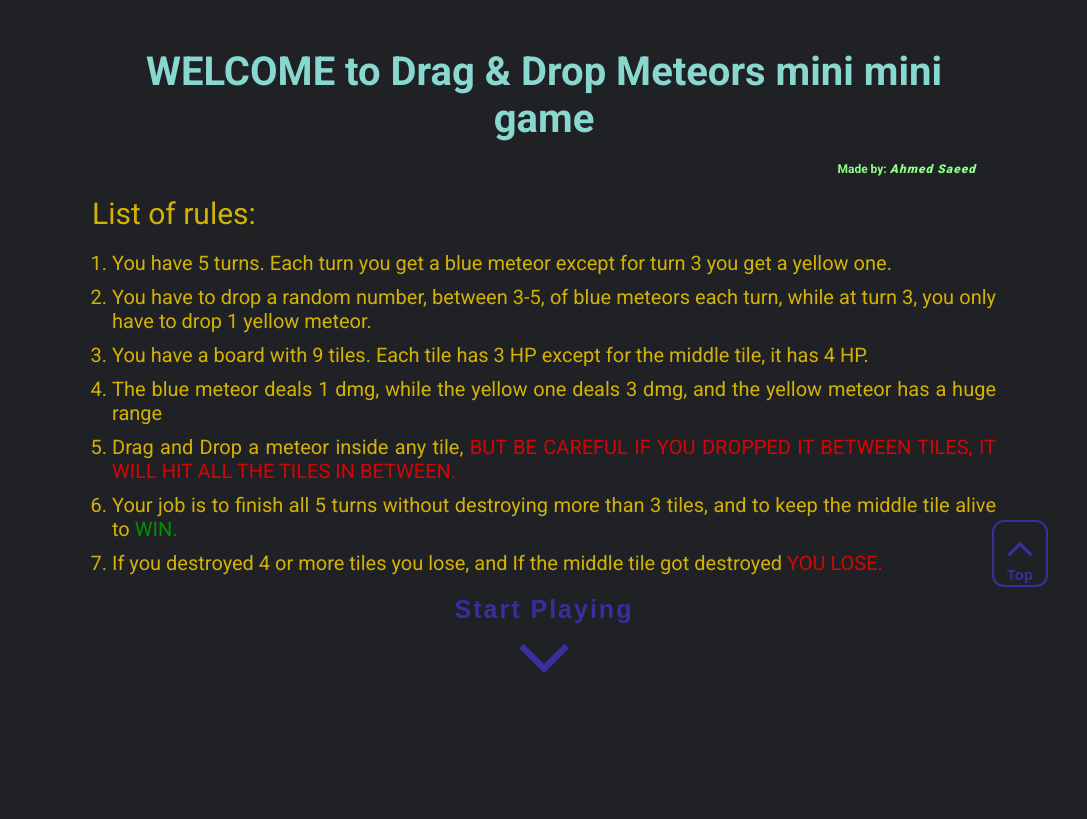
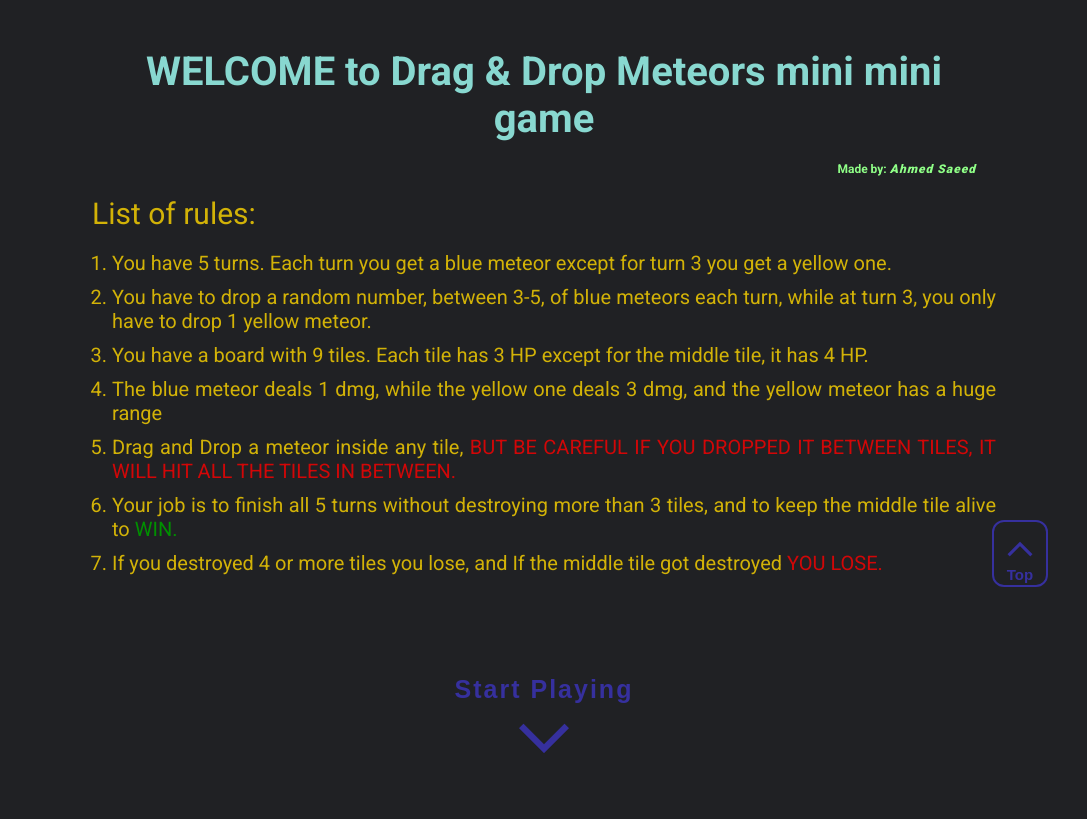
Before and after one commit to ahmed-s-fatahallah/meti-meteor, a website built with Parcel: page index.html in a window 1280 px wide. Shown: the part 133-952 px from the top of the page, without its empty margins (96-1183 px from the left). Built offline with nearby package versions, Linux system fonts and the light colour scheme.

Commit message:
style: Increase start game btn margin-top

```diff
--- a/src/styles/styles.css
+++ b/src/styles/styles.css
@@ -123,7 +123,7 @@ img {
 }
 .play-btn {
   display: block;
-  margin: 0 auto;
+  margin: 8rem auto 0;
   padding: 1rem 2rem;
   background: none;
   border: none;
```
